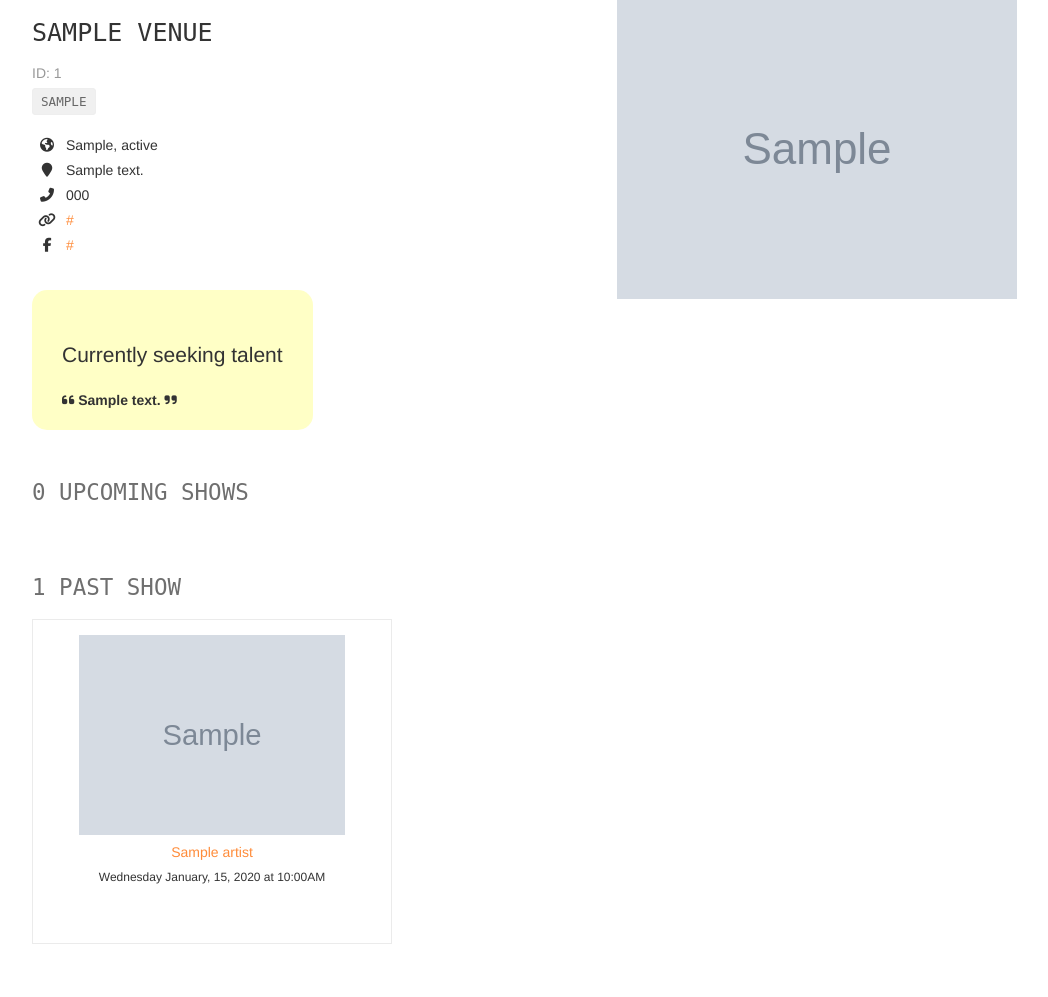
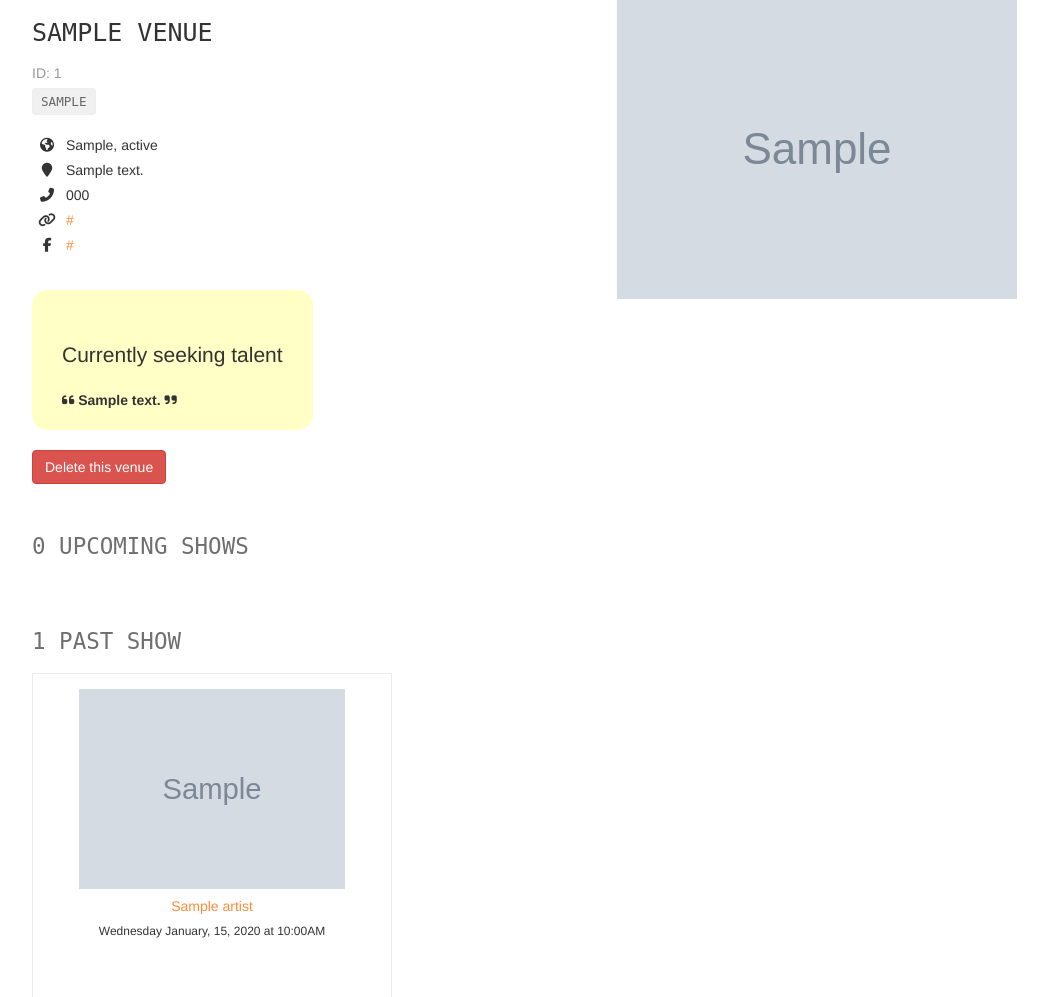
Before and after one commit to KarenOk/Fyyur, a Flask app: page /venues/1 in a window 1280 px wide. Shown: the part 81-1078 px from the top of the page, without its empty margins (38-1086 px from the left). Run offline with Flask 2, Linux system fonts and the light colour scheme; tables that the repository leaves empty hold one stand-in row (values such as "Sample post"); grey boxes marked "Sample" are stand-in pictures; some libraries are stand-ins or nearby versions.

Commit message:
implement delete venue

```diff
--- a/app.py
+++ b/app.py
@@ -45,7 +45,7 @@ class Venue(db.Model):
     website = db.Column(db.String(120))
     seeking_talent = db.Column(db.Boolean, nullable=False, default=False)
     seeking_description = db.Column(db.String(500))
-    shows = db.relationship("Show", backref="shows", lazy=False)
+    shows = db.relationship("Show", backref="shows", lazy=False, cascade="all, delete-orphan")
 
     def __repr__(self):
         return f"<Venue id={self.id} name={self.name} city={self.city} state={self.city}> \n"
@@ -65,7 +65,7 @@ class Artist(db.Model):
     website = db.Column(db.String(120))
     seeking_venue = db.Column(db.Boolean, nullable=False, default=False)
     seeking_description = db.Column(db.String(500))
-    shows = db.relationship("Show", backref="artists", lazy=False)
+    shows = db.relationship("Show", backref="artists", lazy=False, cascade="all, delete-orphan")
 
 
 class Show(db.Model):
@@ -262,14 +262,28 @@ def create_venue_submission():
     return render_template('pages/home.html')
 
 
-@app.route('/venues/<venue_id>', methods=['DELETE'])
+@app.route('/venues/<venue_id>/delete', methods=['GET'])
 def delete_venue(venue_id):
     # TODO: Complete this endpoint for taking a venue_id, and using
     # SQLAlchemy ORM to delete a record. Handle cases where the session commit could fail.
 
     # BONUS CHALLENGE: Implement a button to delete a Venue on a Venue Page, have it so that
     # clicking that button delete it from the db then redirect the user to the homepage
-    return None
+    print(f"\n\n Delete {venue_id}!\n\n")
+    try:
+        venue = Venue.query.get(venue_id)
+        venue_name = venue.name
+        db.session.delete(venue)
+        db.session.commit()
+        flash("Venue " + venue_name + " was successfuly deleted!")
+    except Exception:
+        db.session.rollback()
+        print(sys.exc_info())
+        flash("Venue " + venue_name + " was not successfuly deleted.")
+    finally:
+        db.session.close()
+
+    return redirect(url_for("index"))
 
 #  Artists
 #  ----------------------------------------------------------------
--- a/static/css/main.css
+++ b/static/css/main.css
@@ -1,47 +1,54 @@
-
 /**
  * @file
  * Main stylesheet file.
  */
 
-
 /*****************************************************************************
  * Main elements
  ****************************************************************************/
+
 html {
   overflow-y: scroll;
 }
+
 section {
   margin: 50px 0;
 }
-section > h2 {
+
+section>h2 {
   margin-bottom: 20px;
 }
+
 a {
   cursor: pointer;
   color: #ff8c3a;
 }
+
 .navbar-default .navbar-nav>.active>a, .navbar-default .navbar-nav>.active>a:hover, .navbar-default .navbar-nav>.active>a:focus {
   background: initial;
   color: initial;
 }
+
 p.lead {
   margin-top: 30px;
 }
+
 ::selection {
   background: #555;
   color: #FFF;
 }
+
 ::-moz-selection {
   background: #555;
   color: #FFF;
 }
+
 ::-webkit-selection {
   background: #555;
   color: #FFF;
 }
+
 /* Main elements end */
-
 
 /*****************************************************************************
  * Various other styles
@@ -52,6 +59,7 @@ p.lead {
 #front-splash {
   width: 100%;
 }
+
 .navbar.navbar-fixed-top {
   background: none;
   box-shadow: none;
@@ -59,17 +67,20 @@ p.lead {
   padding-top: 10px;
   background-color: white;
 }
+
 .navbar-nav .search {
   margin-top: 6px;
   width: 300px;
   margin-right: 15px;
 }
+
 .navbar-default .navbar-nav>.open>a, .navbar-default .navbar-nav>.active>a {
   background: none;
   box-shadow: none;
   color: black;
   font-weight: bold;
 }
+
 .navbar-nav .search input {
   border-radius: 50px;
   background: #f2f2f2;
@@ -83,7 +94,7 @@ p.lead {
 .btn-default {
   border: none;
   background-color: #dde2e7;
-    background-image: linear-gradient(#dde2e7,#dde2e7);
+  background-image: linear-gradient(#dde2e7, #dde2e7);
   color: #444;
 }
 
@@ -101,44 +112,55 @@ ul.items {
   padding: 0;
   margin: 0;
 }
-ul.items > li > a {
+
+ul.items>li>a {
   margin-bottom: 15px;
   display: flex;
   color: initial;
   text-decoration: initial;
 }
-ul.items > li > a > i {
+
+ul.items>li>a>i {
   padding: 7px 10px 0;
 }
-ul.items > li:hover {
+
+ul.items>li:hover {
   color: orange;
   cursor: pointer;
 }
-ul.items > li:hover h5 {
+
+ul.items>li:hover h5 {
   color: orange;
 }
+
 .item {
   padding: 5px 5px 5px;
   flex: 1;
 }
+
 .item h5 {
   margin-top: 0;
   margin-bottom: 5px;
 }
+
 img {
   max-width: 100%;
   max-height: 500px;
 }
+
 p {
   margin: 5px 0;
 }
-p > i {
+
+p>i {
   width: 30px;
   text-align: center;
 }
+
 .not-seeking {
   opacity: 0.6;
 }
+
 .seeking {
   display: inline-block;
   padding: 20px 30px;
@@ -148,15 +170,18 @@ p > i {
   background: #ffffc6;
 }
 
-.seeking > button {
+.seeking>button {
   margin-left: 15px;
 }
+
 .description {
   max-width: 450px;
 }
+
 .genres {
   margin-bottom: 15px;
 }
+
 span.genre {
   display: inline-block;
   font-family: monospace;
@@ -169,10 +194,12 @@ span.genre {
   text-transform: uppercase;
   border: solid 1px #eee;
 }
+
 .monospace {
   font-family: monospace;
   text-transform: uppercase;
 }
+
 h1.monospace {
   font-size: 2.5rem;
 }
@@ -181,9 +208,11 @@ h2.monospace {
   font-size: 2.25rem;
   opacity: 0.7;
 }
+
 .shows .tile-show {
   height: 350px;
 }
+
 .tile {
   text-align: center;
   padding: 15px 25px;
@@ -191,21 +220,31 @@ h2.monospace {
   height: 325px;
   margin-bottom: 15px;
 }
+
 .tile img {
   max-height: 200px;
 }
+
 .form-wrapper {
   max-width: 400px;
 }
+
 .form-inline {
   font-size: 0;
 }
+
 .form-inline .form-group {
   width: 50%;
 }
+
 .form-inline .form-control {
   width: 100%;
 }
+
 .subtitle {
   opacity: 0.5;
 }
+
+form.delete {
+  margin-top: 20px;
+}
--- a/templates/pages/show_venue.html
+++ b/templates/pages/show_venue.html
@@ -53,6 +53,15 @@ block content %}
 			<i class="fas fa-moon"></i> Not currently seeking talent
 		</p>
 		{% endif %}
+
+		<form class="delete" method="get" action="/venues/{{ venue.id }}/delete">
+			<button
+				class="btn btn-danger"
+				aria-label="Delete venue: {{ venue.name }}"
+			>
+				Delete this venue
+			</button>
+		</form>
 	</div>
 	<div class="col-sm-6">
 		<img src="{{ venue.image_link }}" alt="Venue Image" />
```
Lines whose indentation alone changed are shown as unchanged.
